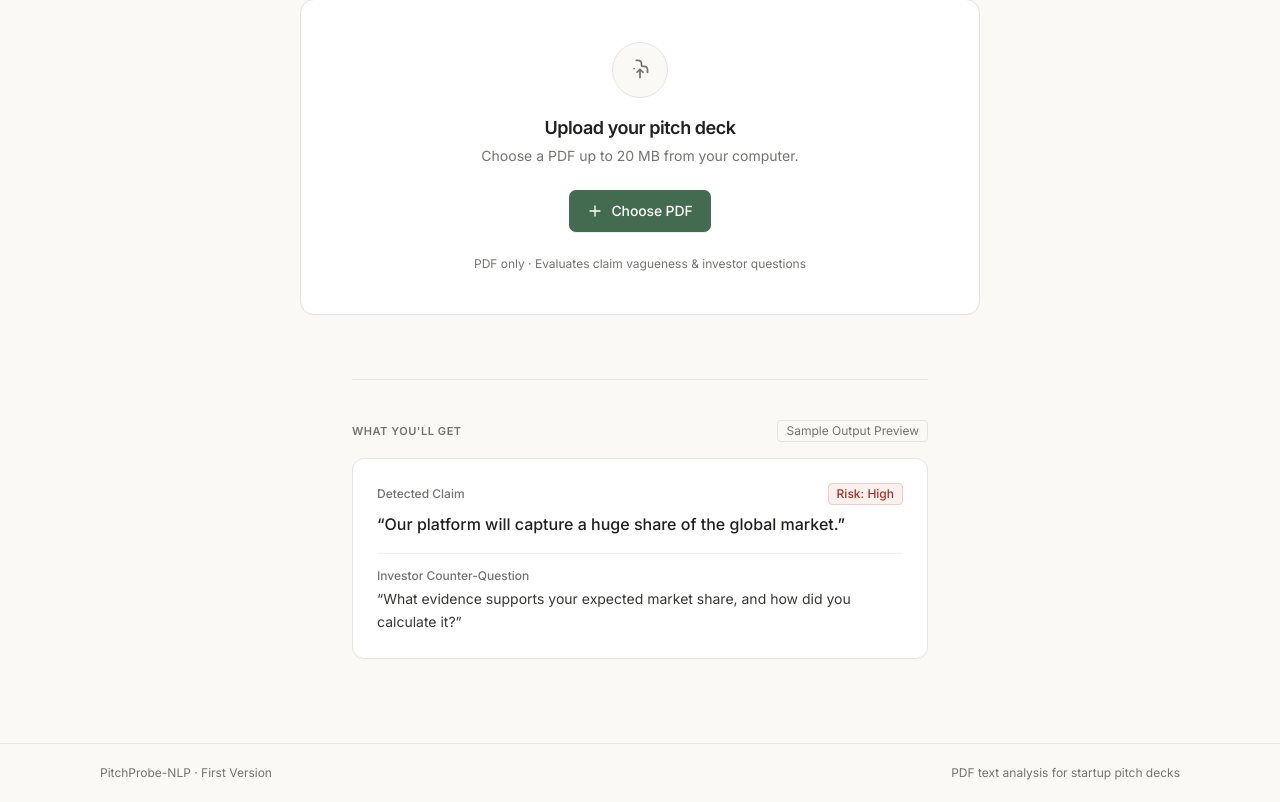
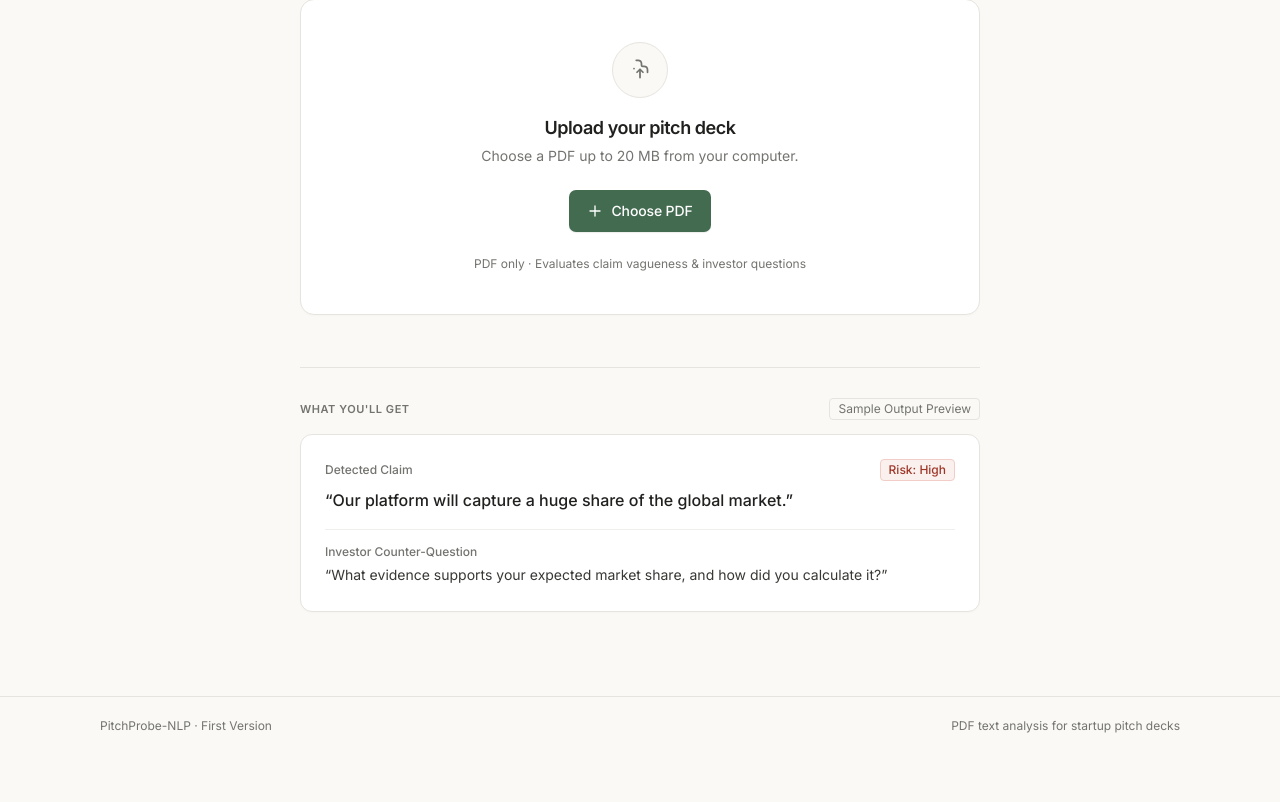
Before and after one commit to divyanshsaxena2209/pitchprobe, a Next.js app: page / in a window 1280 px wide. Shown: the part 383-1185 px from the top of the page. After the commit the page ends 1138 px from the top, so only its background shows below. Built offline with nearby package versions, Linux system fonts and the light colour scheme.

Commit message:
Refine sample analysis preview styling

```diff
--- a/src/components/ProductExample.tsx
+++ b/src/components/ProductExample.tsx
@@ -2,10 +2,10 @@
   return (
     <section
       aria-labelledby="example-output-heading"
-      className="w-full max-w-xl mx-auto mt-14 sm:mt-16 pt-10 border-t border-[#E6E4DE]"
+      className="sample-preview w-full max-w-xl mx-auto mt-14 sm:mt-16 pt-10 border-t border-[#E6E4DE]"
     >
       {/* Section Label */}
-      <div className="flex items-center justify-between mb-4">
+      <div className="preview-heading flex items-center justify-between mb-4">
         <span
           id="example-output-heading"
           className="text-[11px] font-semibold tracking-wider text-[#73746F] uppercase"
@@ -18,7 +18,7 @@
       </div>
 
       {/* Compact Example Card */}
-      <div className="rounded-xl bg-white border border-[#E6E4DE] p-5 sm:p-6 text-left shadow-[0_1px_2px_rgba(0,0,0,0.02)]">
+      <div className="preview-card rounded-xl bg-white border border-[#E6E4DE] p-5 sm:p-6 text-left shadow-[0_1px_2px_rgba(0,0,0,0.02)]">
         {/* Claim Block */}
         <div className="mb-4">
           <div className="flex items-center justify-between gap-3 mb-1.5">
```
